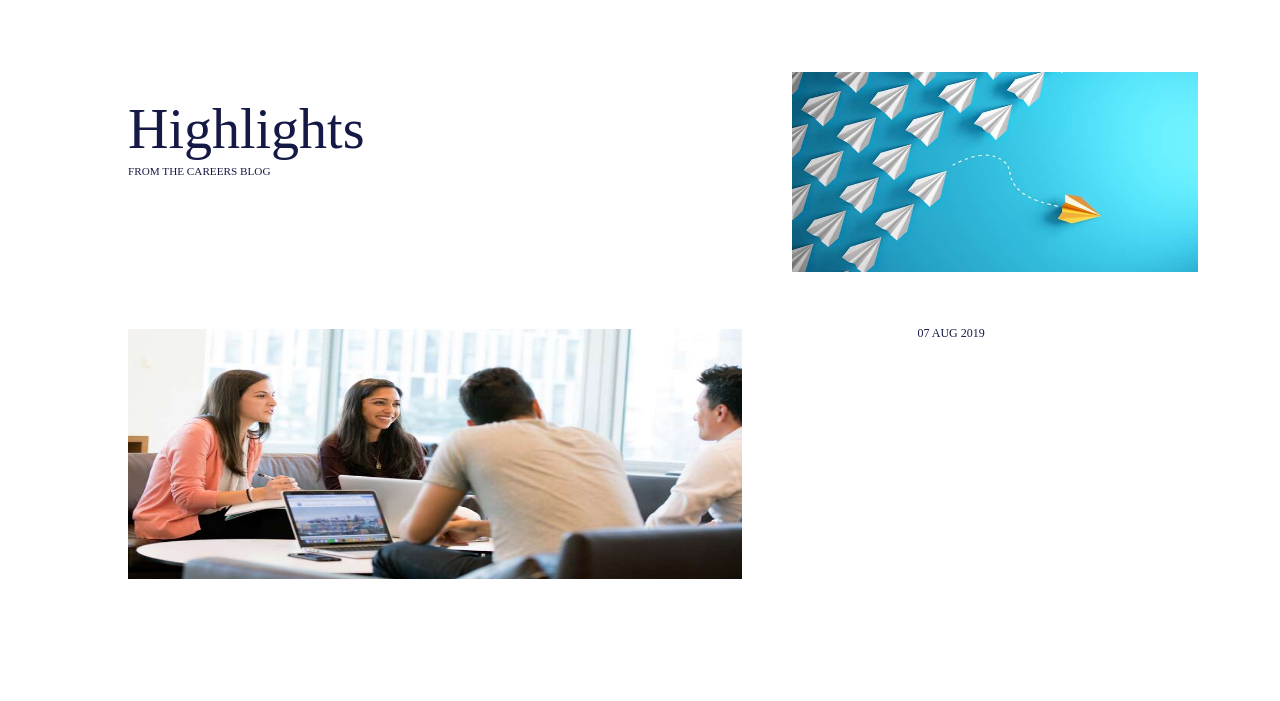
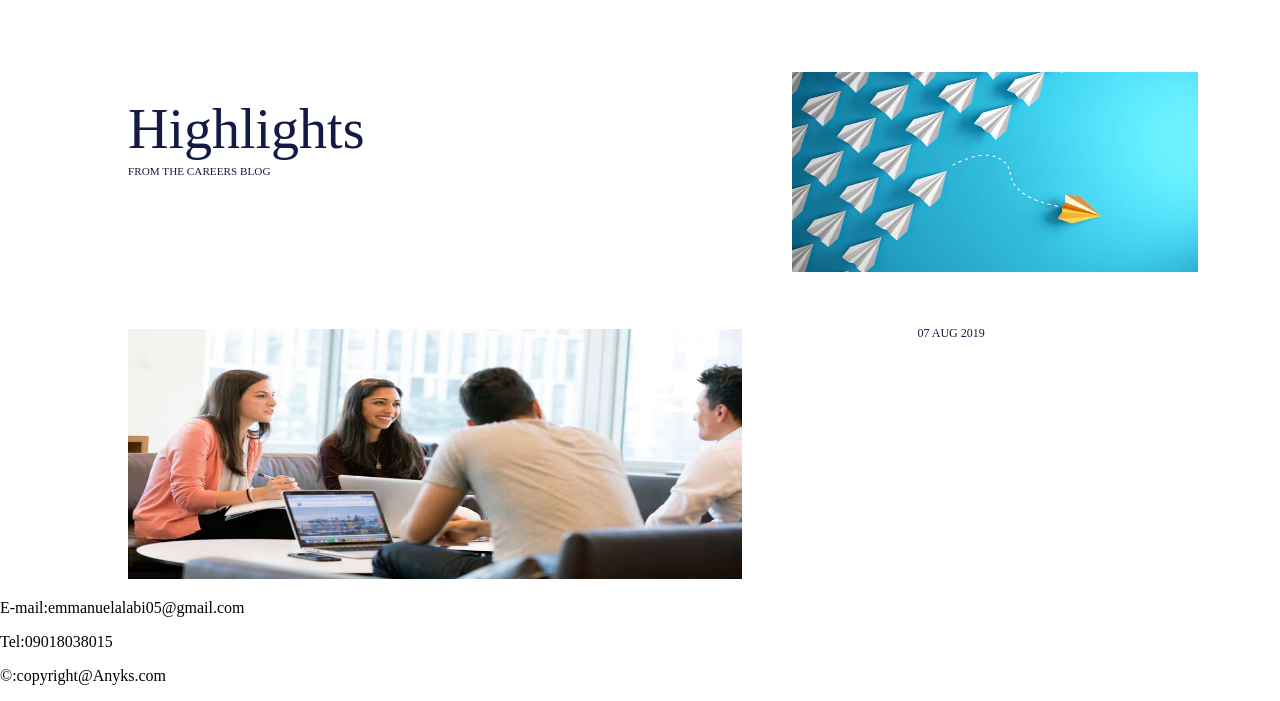
Before and after one commit to Anyksworld/goldmansachs, a plain HTML site: page index.html in a window 1280 px wide. Shown: the part 678-1379 px from the top of the page. Before the commit the page ends 1261 px from the top, so only its background shows below. Drawn offline with Linux system fonts and the light colour scheme.

Commit message:
Update index.html

```diff
--- a/index.html
+++ b/index.html
@@ -43,6 +43,11 @@
 			<p class="text5">07 AUG 2019</p>
 		</div>
 	</section>
+	<div id="footer">
+		<p>E-mail:emmanuelalabi05@gmail.com</p>
+		<p>Tel:09018038015</p>
+		<p>&copy:copyright@Anyks.com</p>
+	</div>
 
 </body>
 </html>
```
